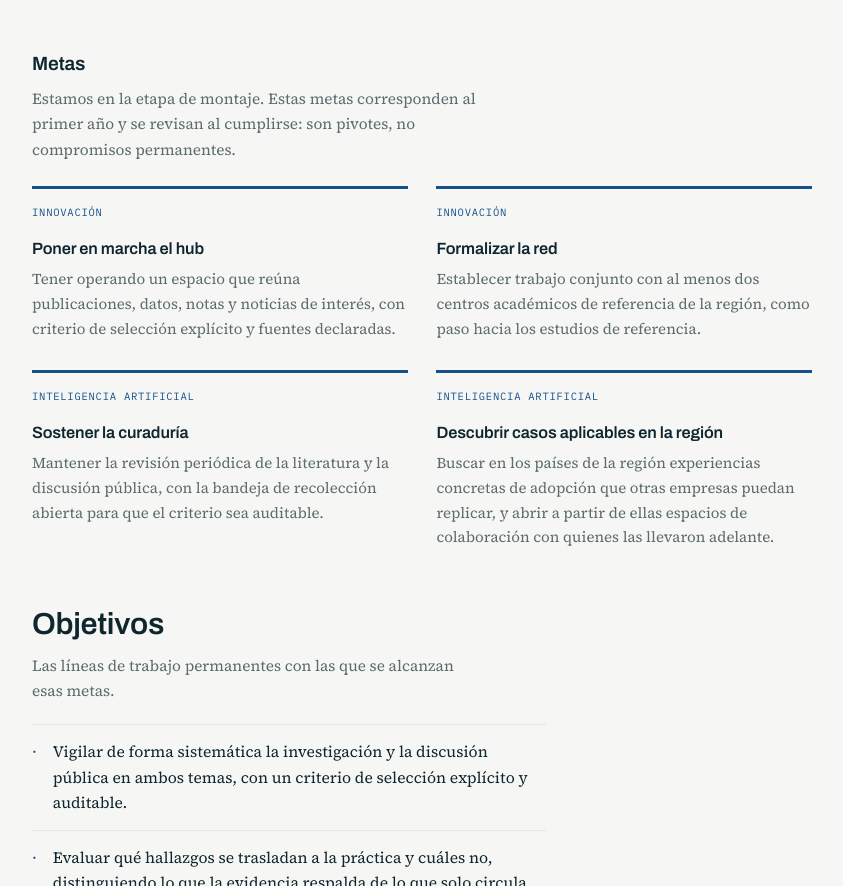
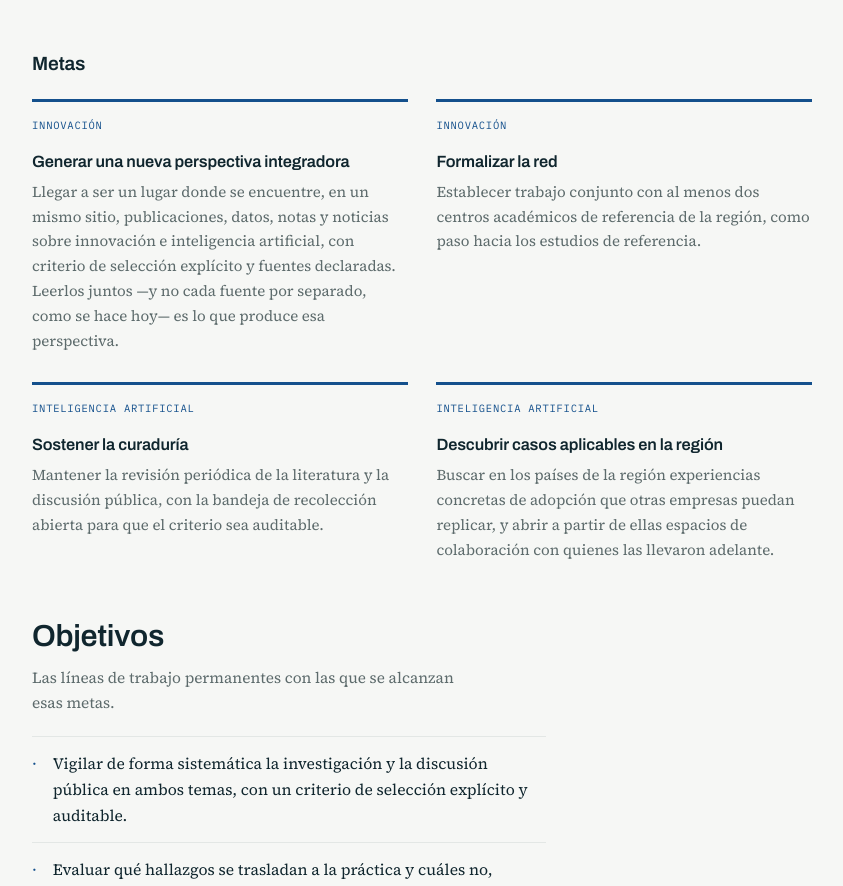
Before and after one commit to obs-ia-innovacion-fen/observatorio, an Astro site: page /observatorio in a window 1280 px wide. Shown: the part 2323-3209 px from the top of the page, without its empty margins (42-885 px from the left). Built offline with nearby package versions, Linux system fonts and the light colour scheme; Astro itself is replaced by a stand-in of ours; some packages are replaced by stand-ins of ours.

Commit message:
Ajustar metas y textos institucionales

```diff
--- a/datos/institucional.yml
+++ b/datos/institucional.yml
@@ -89,20 +89,20 @@ red:
     pais: "Reino Unido"
     url: "https://www.mioir.manchester.ac.uk/"
 
-# METAS: pivotes de la etapa actual. Se revisan al cabo de un ano.
-# Hoy la etapa es de montaje: construir el hub y sostenerlo. Los estudios de
-# referencia son la etapa siguiente y estan declarados en la vision.
-metas_nota: >
-  Estamos en la etapa de montaje. Estas metas corresponden al primer año y se
-  revisan al cumplirse: son pivotes, no compromisos permanentes.
-
+# METAS — nota interna, no se publica:
+# Son pivotes de la etapa actual y se revisan al cabo de un ano. Hoy la etapa
+# es de montaje. Redactarlas como aspiracion a alcanzar, no como posicion ya
+# lograda: no somos todavia un lugar de referencia, queremos llegar a serlo.
+# Los estudios propios son la etapa siguiente y van en la vision.
 metas:
   - tema: "Innovación"
-    titulo: "Poner en marcha el hub"
+    titulo: "Generar una nueva perspectiva integradora"
     detalle: >
-      Tener operando un espacio que reúna publicaciones, datos, notas y
-      noticias de interés, con criterio de selección explícito y fuentes
-      declaradas.
+      Llegar a ser un lugar donde se encuentre, en un mismo sitio,
+      publicaciones, datos, notas y noticias sobre innovación e inteligencia
+      artificial, con criterio de selección explícito y fuentes declaradas.
+      Leerlos juntos —y no cada fuente por separado, como se hace hoy— es lo
+      que produce esa perspectiva.
   - tema: "Innovación"
     titulo: "Formalizar la red"
     detalle: >
--- a/src/pages/observatorio.astro
+++ b/src/pages/observatorio.astro
@@ -94,7 +94,6 @@ const indice = [
 
     <section class="metas" id="metas">
       <h2>Metas</h2>
-      {inst.metas_nota && <p class="intro">{inst.metas_nota}</p>}
       <div class="cuadricula">
         {inst.metas?.map((m) => (
           <article class="meta">
```
